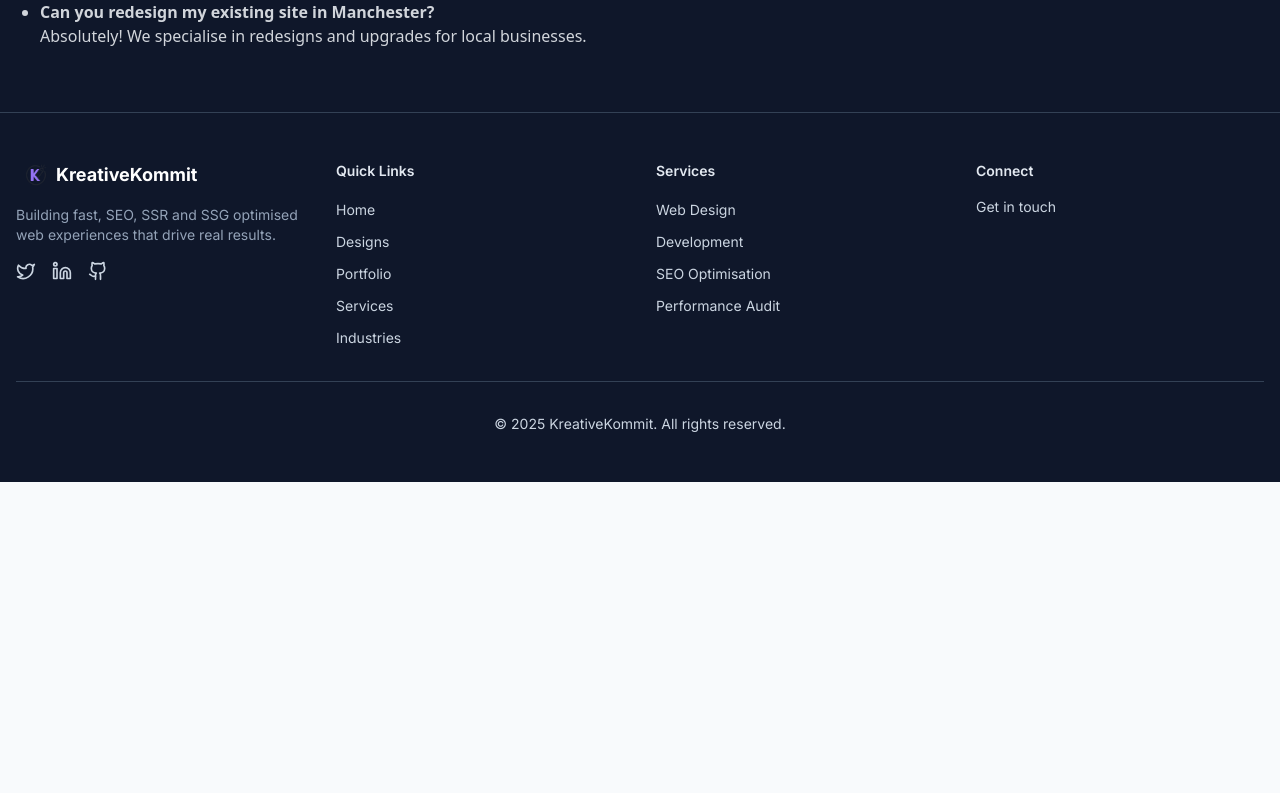
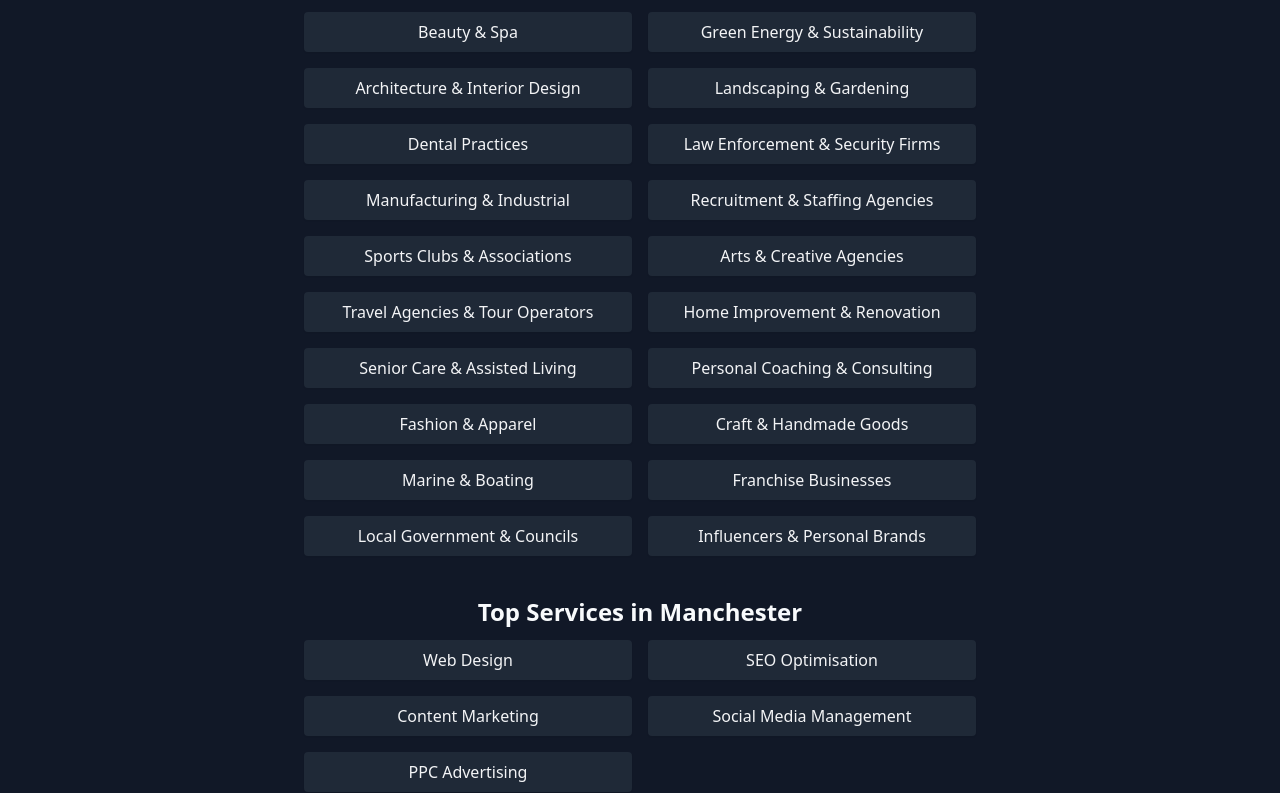
Before and after one commit to Moazzam9/Kreative-Kommit.co, a Next.js app: page /cities/manchester in a window 1280 px wide. Shown: the part 1009-1802 px from the top of the page. Before the commit the page ends 1491 px from the top, so only its background shows below. Built offline with nearby package versions, Linux system fonts and the light colour scheme; no server answers.

Commit message:
feat: add sections for top industries and services in city page

```diff
--- a/app/cities/[slug]/page.tsx
+++ b/app/cities/[slug]/page.tsx
@@ -1,5 +1,7 @@
 import { cityFacts } from '@/app/data/cities/facts';
 import { getTitle, getMetaDescription, getIntroParagraph, getCTA, getFAQ, getSchemaMarkup } from '@/app/data/templates/cities';
+import { services } from '@/app/data/services/services';
+import { industries } from '@/app/data/industries/industries';
 
 import type { Metadata } from 'next';
 import type { CityFact } from '@/app/data/cities/facts';
@@ -61,6 +63,32 @@ export default async function CityPage({ params }: PageProps<'/cities/[slug]'>)
             <div className="mt-8 text-primary-700 font-semibold">
               {cta}
             </div>
+
+            {/* Top Industries in this City */}
+            <section className="mt-10">
+              <h2 className="text-2xl font-semibold text-primary mb-3">Top Industries in {city.name}</h2>
+              <ul className="grid grid-cols-1 sm:grid-cols-2 gap-4">
+                {industries.filter(ind =>
+                  services.some(s => s.industries?.includes(ind.slug) && s.cityDescriptions && Object.keys(s.cityDescriptions).includes(city.slug))
+                ).map(ind => (
+                  <li key={ind.slug} className="bg-gray-100 dark:bg-gray-800 rounded px-4 py-2 shadow-sm text-gray-900 dark:text-gray-100">
+                    <a href={`/industries/${ind.slug}`} className="hover:underline text-primary font-medium">{ind.name}</a>
+                  </li>
+                ))}
+              </ul>
+            </section>
+
+            {/* Top Services in this City */}
+            <section className="mt-10">
+              <h2 className="text-2xl font-semibold text-primary mb-3">Top Services in {city.name}</h2>
+              <ul className="grid grid-cols-1 sm:grid-cols-2 gap-4">
+                {services.filter(s => s.cityDescriptions && Object.keys(s.cityDescriptions).includes(city.slug)).map(s => (
+                  <li key={s.slug} className="bg-gray-100 dark:bg-gray-800 rounded px-4 py-2 shadow-sm text-gray-900 dark:text-gray-100">
+                    <a href={`/services/${s.slug}`} className="hover:underline text-primary font-medium">{s.name}</a>
+                  </li>
+                ))}
+              </ul>
+            </section>
           </div>
         </div>
       </div>
```
